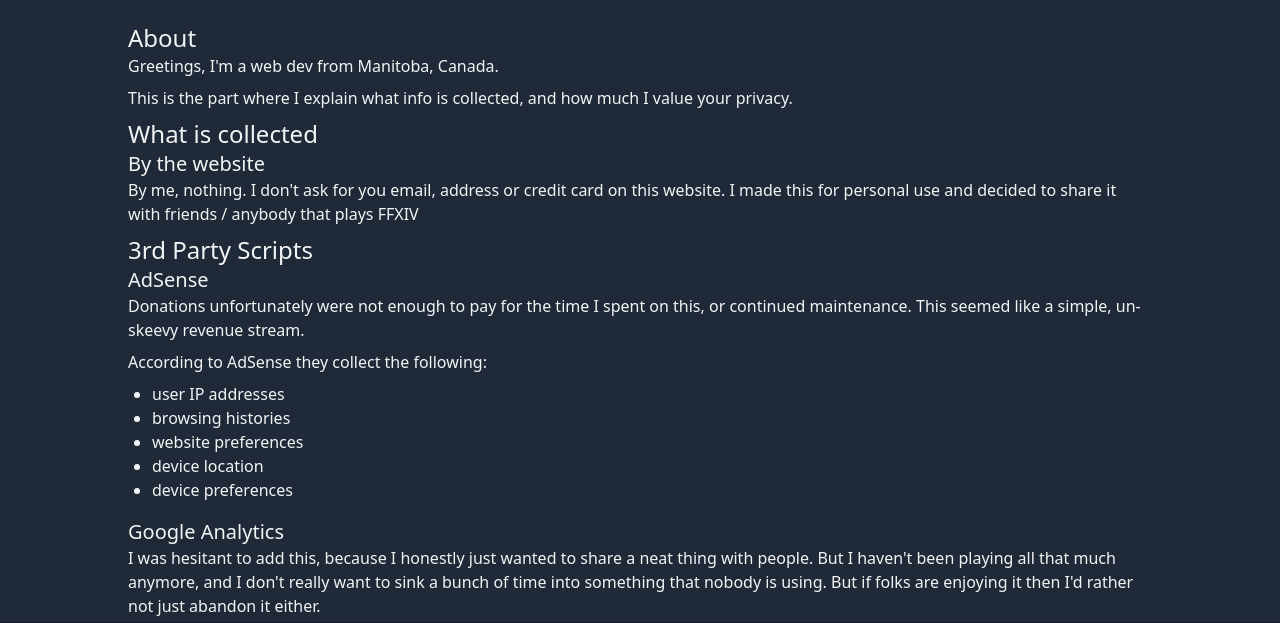
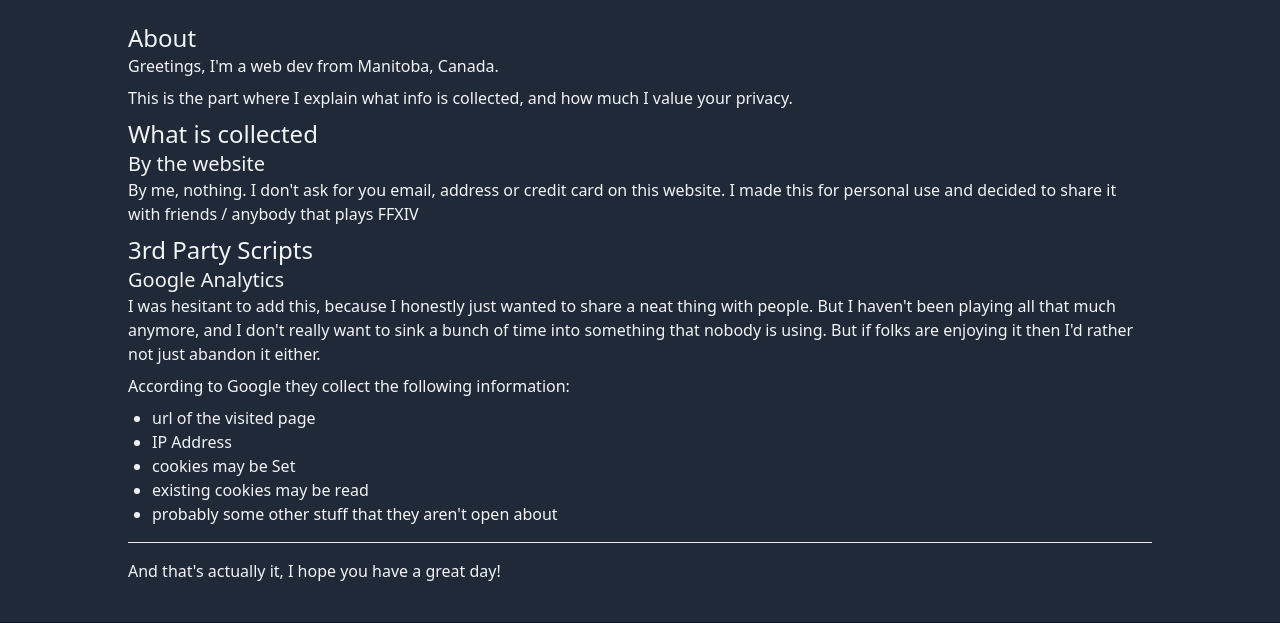
Before and after one commit to EduardMattner/ffxiv-fetch.me, a website: page dist/privacy-policy/index.html in a window 1280 px wide. Shown: the part 114-737 px from the top of the page. Drawn offline with Linux system fonts and the light colour scheme; files whose address does not match are found by name.

Commit message:
removed AdSense script and mention from Privacy Policy

```diff
--- a/dist/privacy-policy/index.html
+++ b/dist/privacy-policy/index.html
@@ -38,16 +38,6 @@
 		<p>By me, nothing. I don't ask for you email, address or credit card on this website. I made this for personal use and decided to share it with friends / anybody that plays FFXIV</p>
 
 		<h2 class="text-2xl">3rd Party Scripts</h2>
-		<h3 class="text-xl">AdSense</h3>
-		<p>Donations unfortunately were not enough to pay for the time I spent on this, or continued maintenance. This seemed like a simple, un-skeevy revenue stream.</p>
-		<p>According to AdSense they collect the following:</p>
-		<ul class="mb-4 list-disc ml-6">
-			<li>user IP addresses</li>
-			<li>browsing histories</li>
-			<li>website preferences</li>
-			<li>device location</li>
-			<li>device preferences</li>
-		</ul>
 
 		<h3 class="text-xl">Google Analytics</h3>
 		<p>I was hesitant to add this, because I honestly just wanted to share a neat thing with people. But I haven't been playing all that much anymore, and I don't really want to sink a bunch of time into something that nobody is using. But if folks are enjoying it then I'd rather not just abandon it either.</p>
```
Also changed, not shown: dist/index.html (+3 -5 lines), 1 other file.
